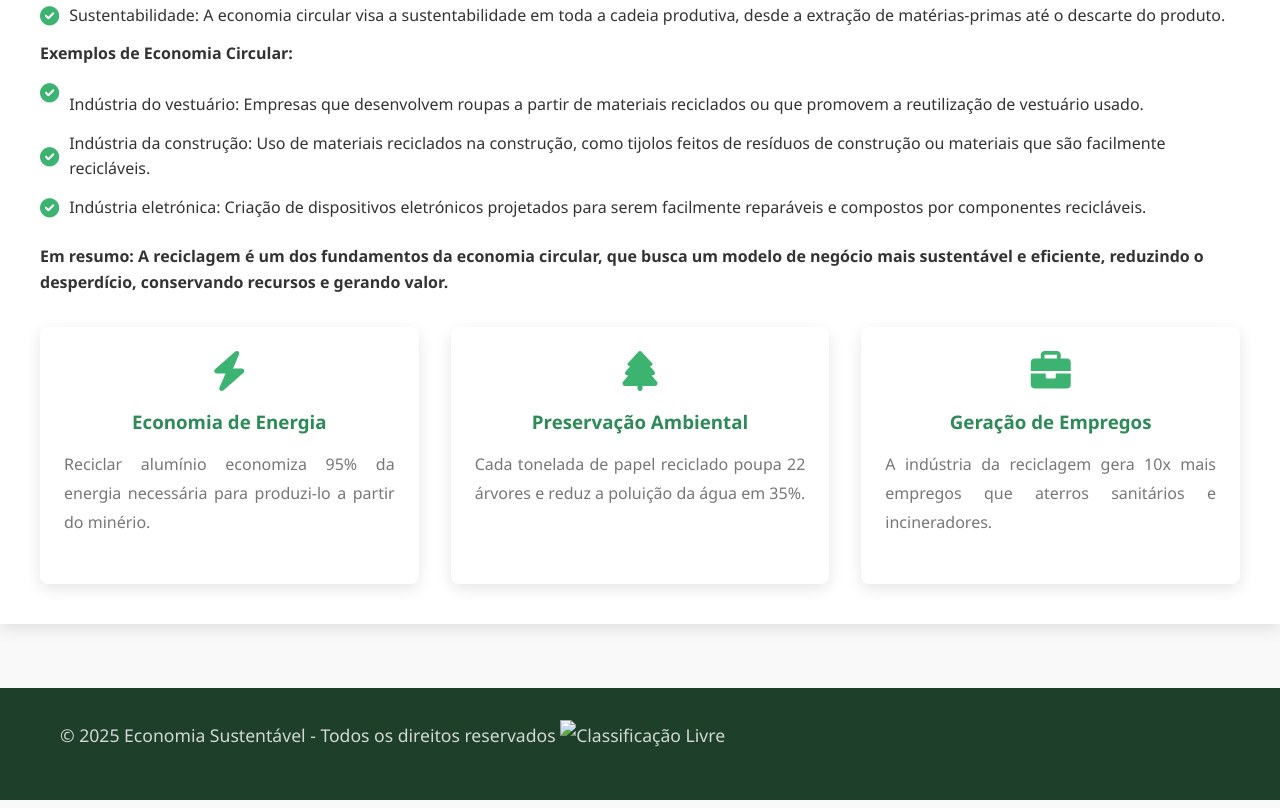
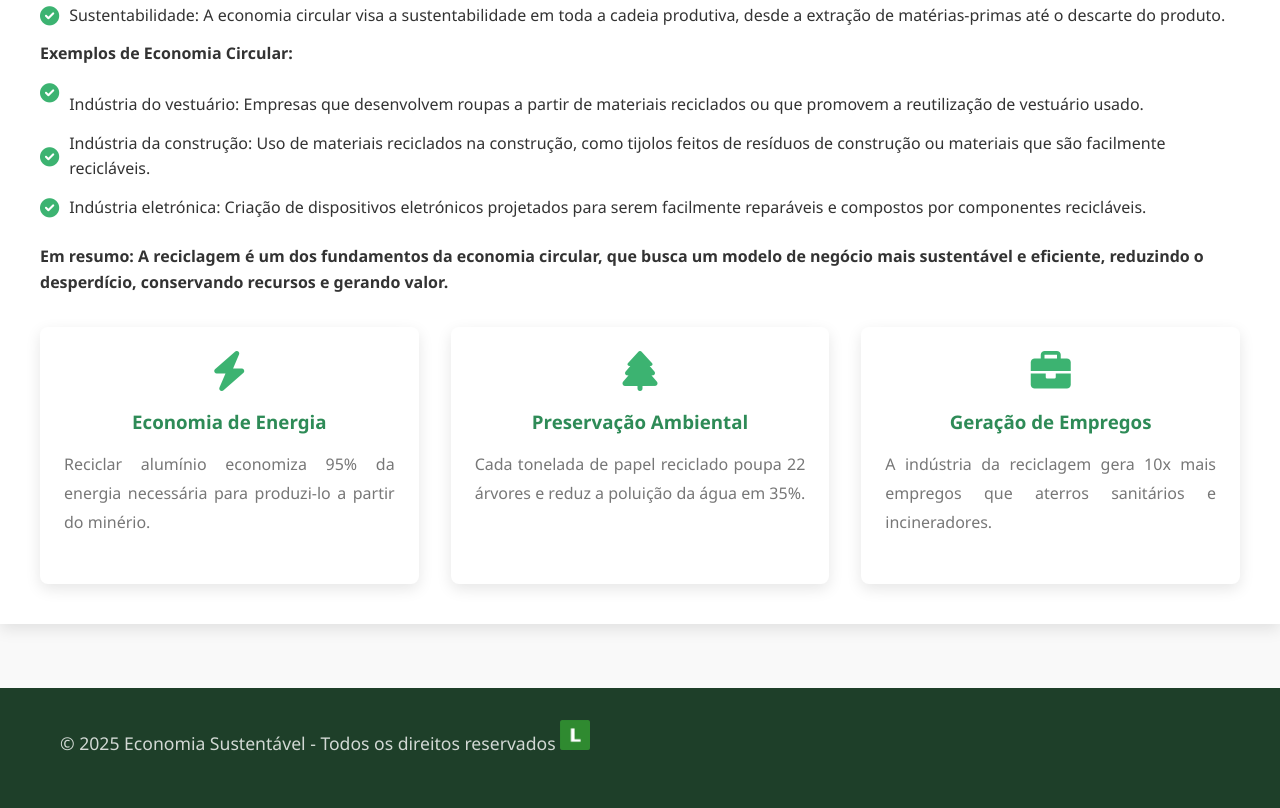
Before and after one commit to douglasbernardo1/APS, a plain HTML site: page index.html in a window 1280 px wide. Shown: the part 3077-3885 px from the top of the page. Drawn offline with Linux system fonts and the light colour scheme.

Commit message:
Update index.html

```diff
--- a/index.html
+++ b/index.html
@@ -290,7 +290,7 @@ Reciclagem na Economia Circular:
 
     <footer>
       <div class="container">
-        <p>&copy; 2025 Economia Sustentável - Todos os direitos reservados <img src="Images/Livre_classificação.png" alt="Classificação Livre" width="30" height="30"></p>
+        <p>&copy; 2025 Economia Sustentável - Todos os direitos reservados <img src="Livre_classificação.png" alt="Classificação Livre" width="30" height="30"></p>
       </div>
     </footer>
 
```
